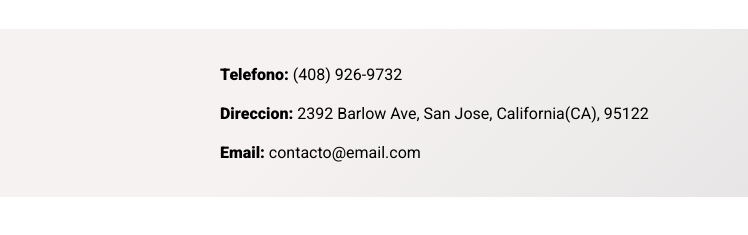
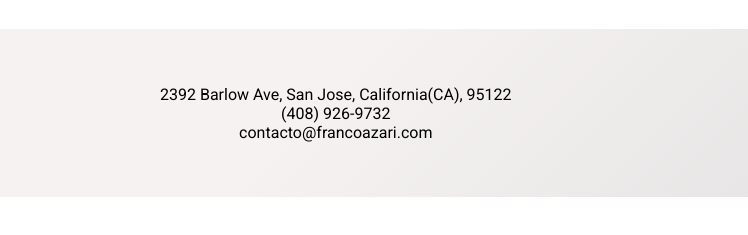
Before and after one commit to Francoazari/portfolio, a website: page index.html in a window 1280 px wide. Shown: the part 495-730 px from the top of the page, 0-748 px from the left. Drawn offline with Linux system fonts and the light colour scheme.

Commit message:
Arreglo footer

```diff
--- a/index.html
+++ b/index.html
@@ -146,17 +146,9 @@
                         </a>
                     </section>
                     <section class="footer__contact_info">
-                        <ul>
-                            <li>
-                                <b>Telefono:</b> (408) 926-9732
-                            </li>
-                            <li>
-                                <b>Direccion:</b> 2392 Barlow Ave, San Jose, California(CA), 95122
-                            </li>
-                            <li>
-                                <b>Email:</b> contacto@email.com
-                            </li>
-                        </ul>
+                        <p>2392 Barlow Ave, San Jose, California(CA), 95122</p>
+                        <p>(408) 926-9732</p>
+                        <p>contacto@francoazari.com</p>
                     </section>
                 </section>
             </footer>
--- a/scss/_footer.scss
+++ b/scss/_footer.scss
@@ -40,6 +40,13 @@ footer {
 
 .footer__redes_sociales {
     display: flex;
+}
+
+.footer__contact_info {
+    display: flex;
+    flex-direction: column;
+    justify-content: center;
+    align-items: center;
 }
 
 .footer__redes_sociales_container {
```
Also changed, not shown: pages/aboutme.html (+3 -11 lines), pages/contacto.html (+3 -11 lines), pages/galeria.html (+3 -11 lines), pages/servicios.html (+3 -11 lines), css/main.css.
